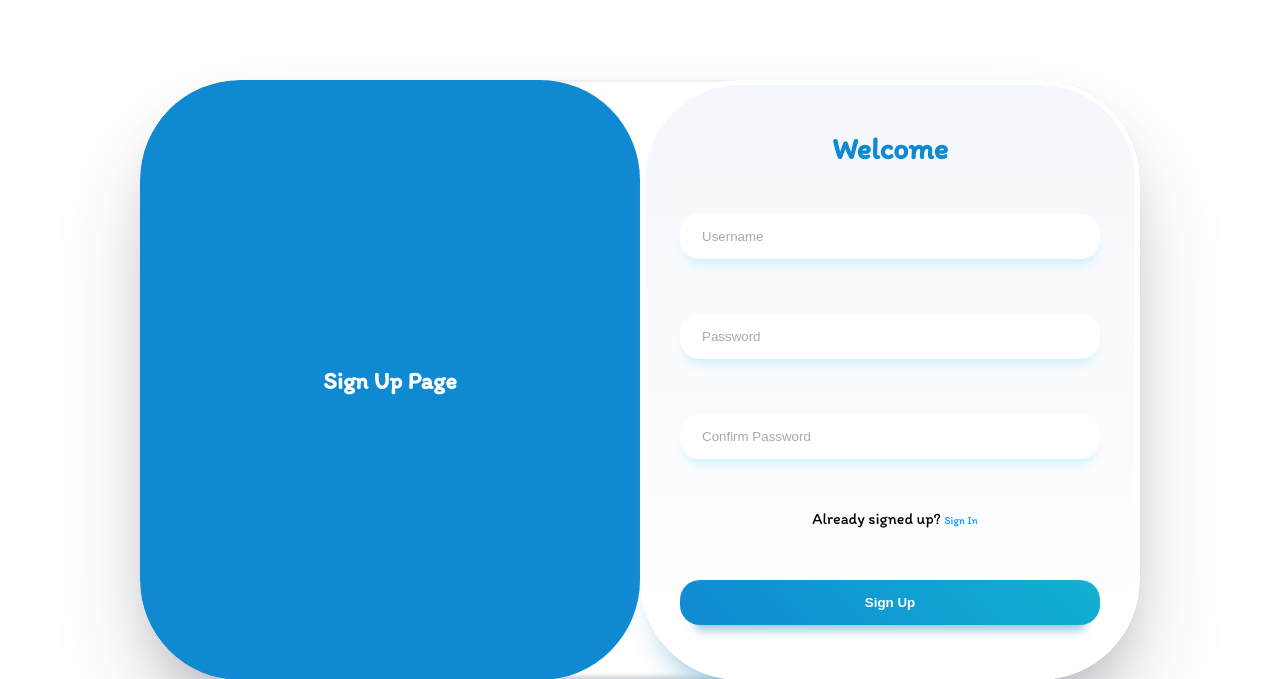
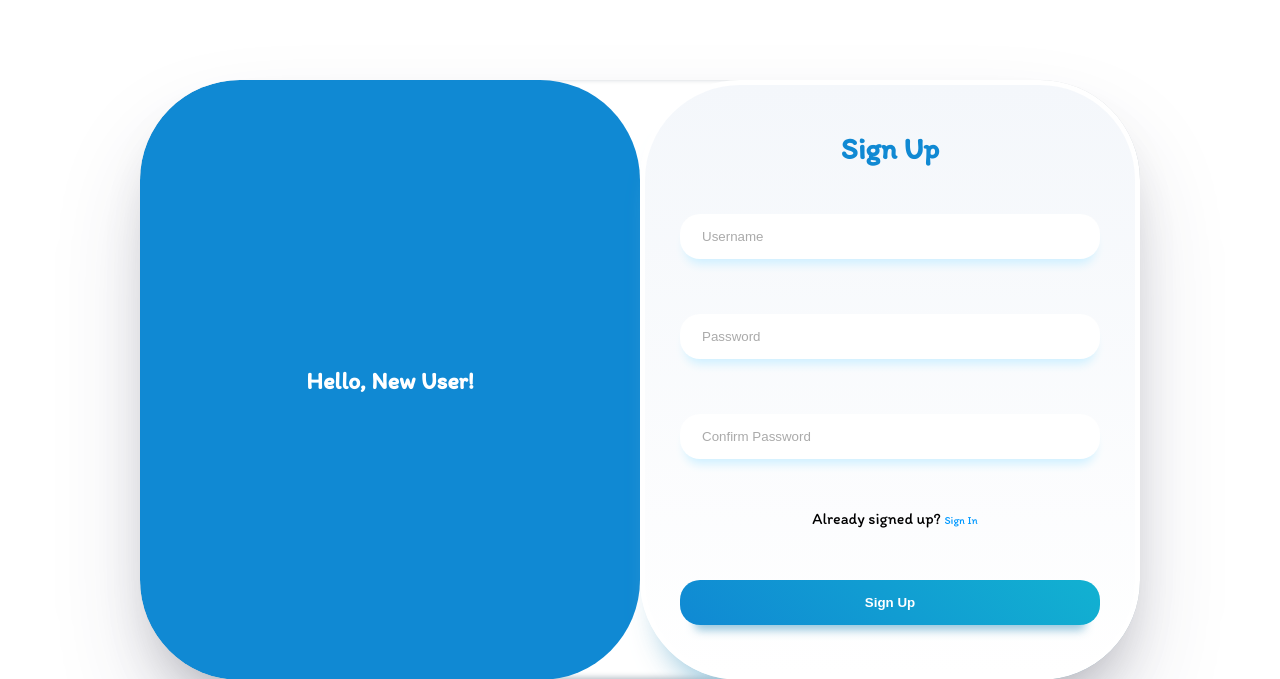
Before and after one commit to Sharad-Shakya-Outside/PHP-Basics-assignment, a PHP site: page /register.php in a window 1280 px wide. Shown: the top 679 px of the page. Run offline with PHP 8.4, Linux system fonts and the light colour scheme; some web fonts are replaced.

Commit message:
pages' heading updated

```diff
--- a/day3/index.php
+++ b/day3/index.php
@@ -53,7 +53,7 @@ if (!isset($_SESSION["loggedin"]) || $_SESSION["loggedin"] !== true) {
 <head>
     <meta charset="UTF-8">
     <meta name="viewport" content="width=device-width, initial-scale=1.0">
-    <title>Document</title>
+    <title>Home Page</title>
 </head>
 
 <body>
--- a/day3/login.php
+++ b/day3/login.php
@@ -47,7 +47,7 @@ mysqli_close($conn);
 <head>
     <meta charset="UTF-8">
     <meta name="viewport" content="width=device-width, initial-scale=1.0">
-    <title>PHP basic Day 3 - Login and Signup</title>
+    <title>Login Page</title>
     <link rel="stylesheet" href="style.css">
 </head>
 
@@ -55,7 +55,7 @@ mysqli_close($conn);
     <main class="container">
         <section class="form-section">
             <form class="form" action="<?php htmlspecialchars($_SERVER["PHP_SELF"]) ?>" method="post">
-                <h1 class="heading">Welcome</h1>
+                <h1 class="heading">Sign In</h1>
                 <input class="input" type="text" name="username" id="username" placeholder="Username">
                 <span style="color: red; margin-top: -1.5rem"><?php echo $nameError ?></span>
                 <input class="input" type="password" name="password" id="password" placeholder="Password">
@@ -67,7 +67,7 @@ mysqli_close($conn);
         </section>
 
         <section class="message-section">
-            <h1>Sign In Page</h1>
+            <h1>Welcome to login</h1>
         </section>
     </main>
 </body>
--- a/day3/register.php
+++ b/day3/register.php
@@ -54,19 +54,19 @@ mysqli_close($conn);
 <head>
     <meta charset="UTF-8">
     <meta name="viewport" content="width=device-width, initial-scale=1.0">
-    <title>PHP basic Day 3 - Login and Signup</title>
+    <title>Signup Page</title>
     <link rel="stylesheet" href="style.css">
 </head>
 
 <body>
     <main class="container">
         <section class="message-section">
-            <h1>Sign Up Page</h1>
+            <h1>Hello, New User!</h1>
         </section>
 
         <section class="form-section">
             <form class="form" action="<?php htmlspecialchars($_SERVER["PHP_SELF"]) ?>" method="post">
-                <h1 class="heading">Welcome</h1>
+                <h1 class="heading">Sign Up</h1>
                 <input class="input" type="text" name="username" id="username" placeholder="Username">
                 <span style="color: red; margin-top: -1.5rem"><?php echo $nameError ?></span>
                 <input class="input" type="password" name="password" id="password" placeholder="Password">
--- a/day3/style.css
+++ b/day3/style.css
@@ -42,7 +42,7 @@ body {
   }
 }
 
-form {
+.form {
   display: flex;
   flex-direction: column;
   align-items: center;
```
